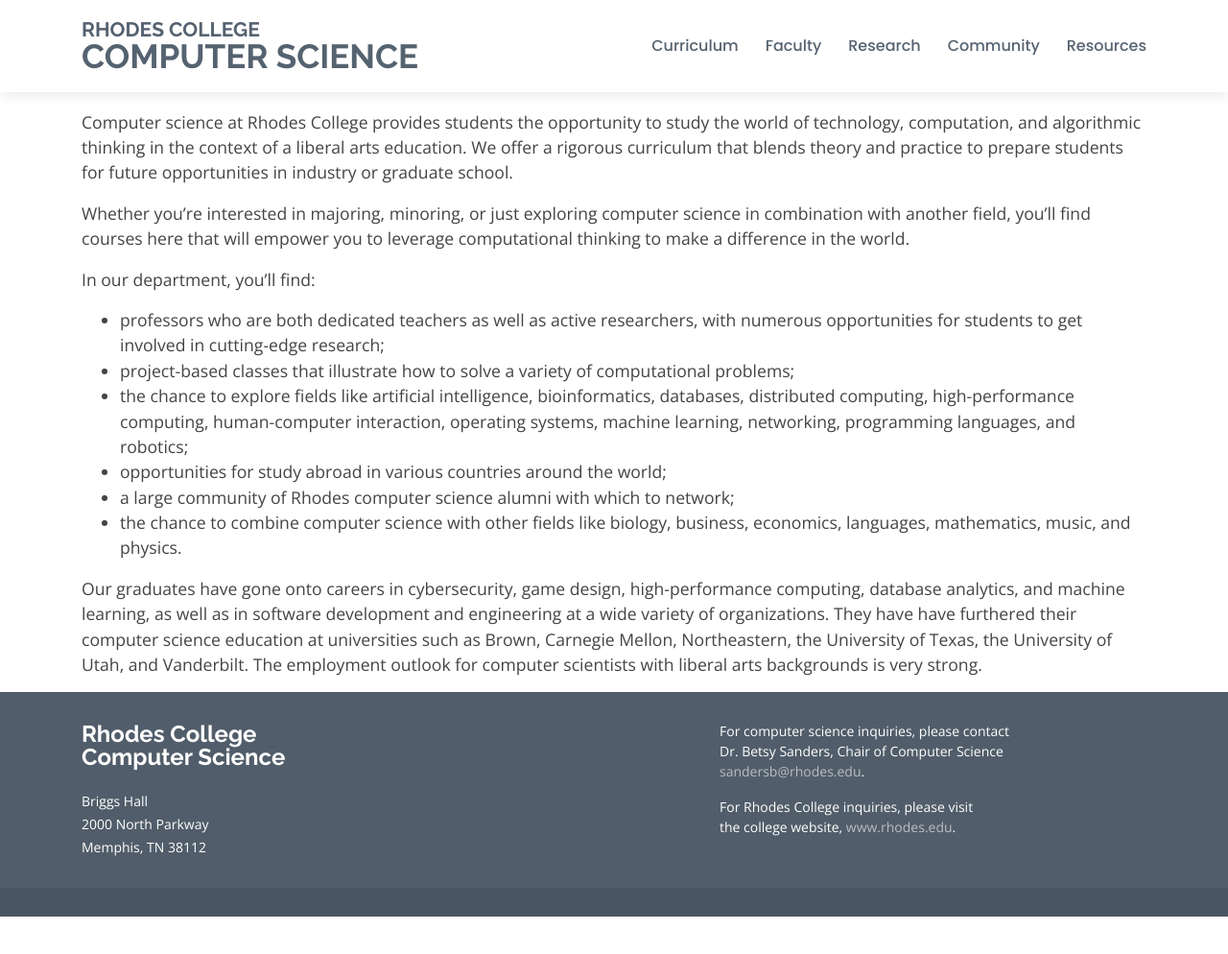
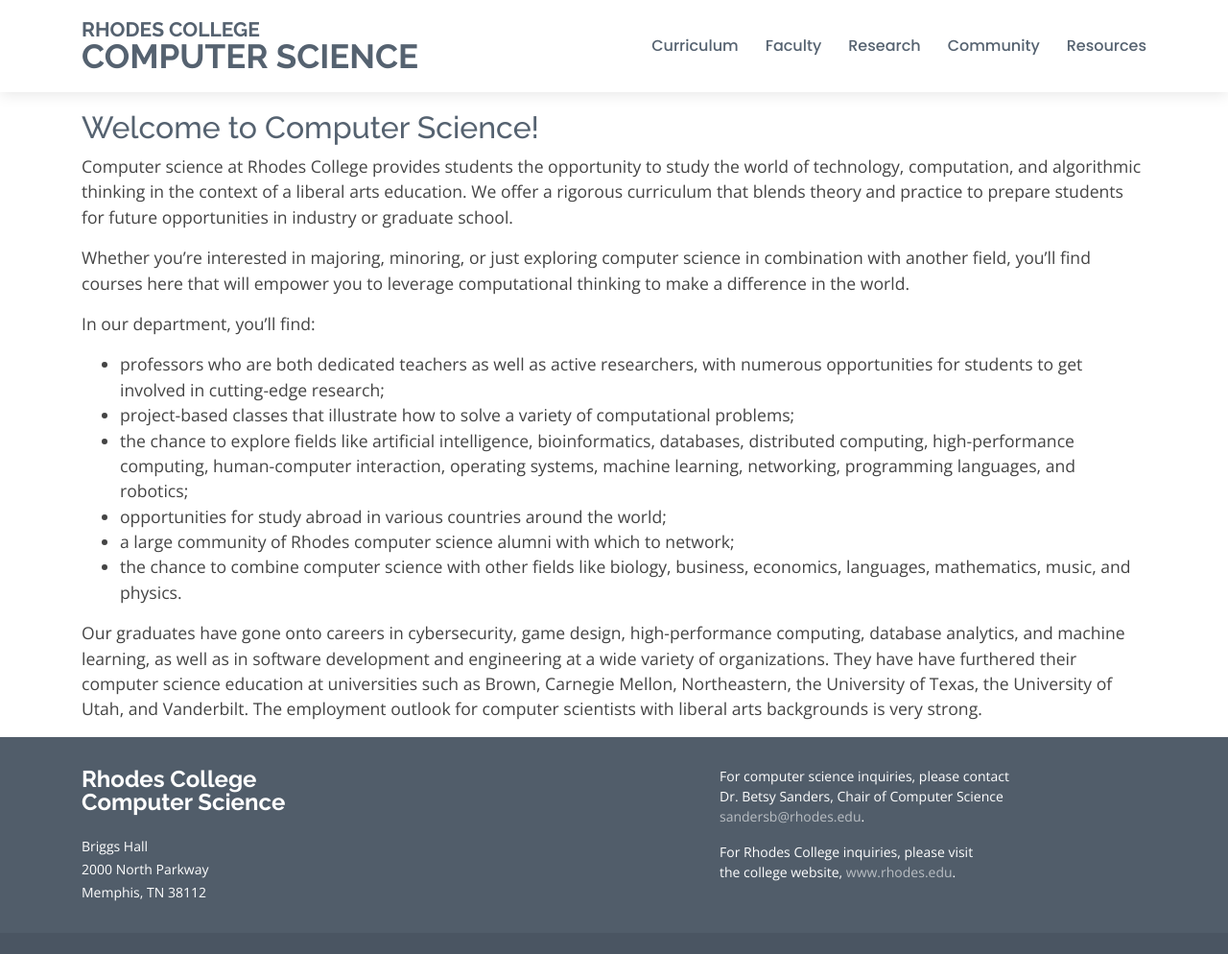
Before and after one commit to Rhodes-CS-Department/website, a Jekyll site: the page built from index.md, in a window 1280 px wide and 1002 px high. Shown: the top 994 px of the window at 96% size. Built offline with Jekyll 4.4.1, drawn with Linux system fonts in a browser that asks for light colours.

Commit message:
Update index.md

```diff
--- a/index.md
+++ b/index.md
@@ -3,6 +3,8 @@
 title: Rhodes College Computer Science
 hideheading: true
 ---
+## Welcome to Computer Science!
+
 Computer science at Rhodes College provides students the opportunity to study the world of technology, computation, and algorithmic thinking in the context of a liberal arts education.  We offer a rigorous curriculum that blends theory and practice to prepare students for future opportunities in industry or graduate school.
 
 Whether you're interested in majoring, minoring, or just exploring computer science in combination with another field, you'll find courses here that will empower you to leverage computational thinking to make a difference in the world.
```
